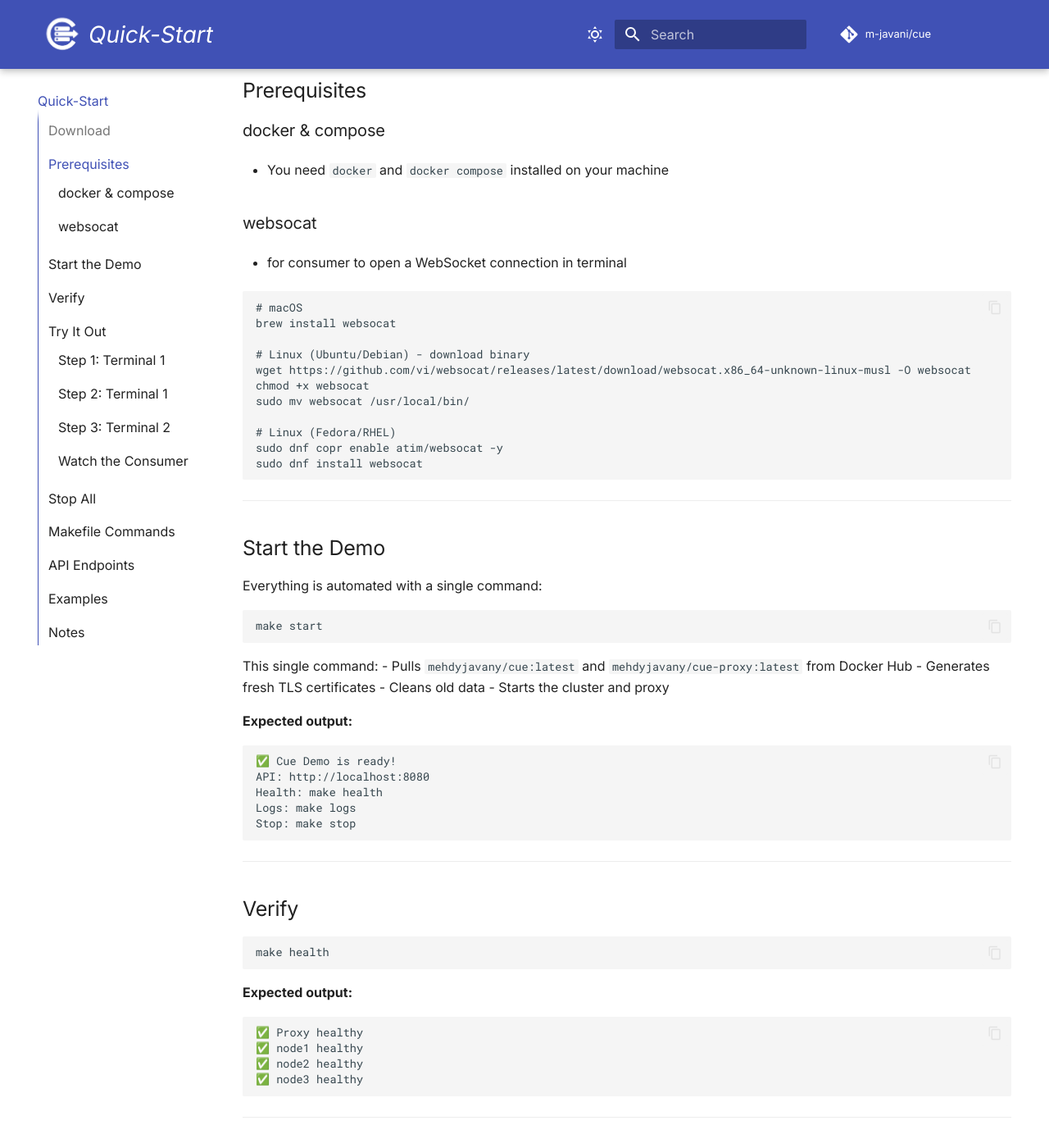
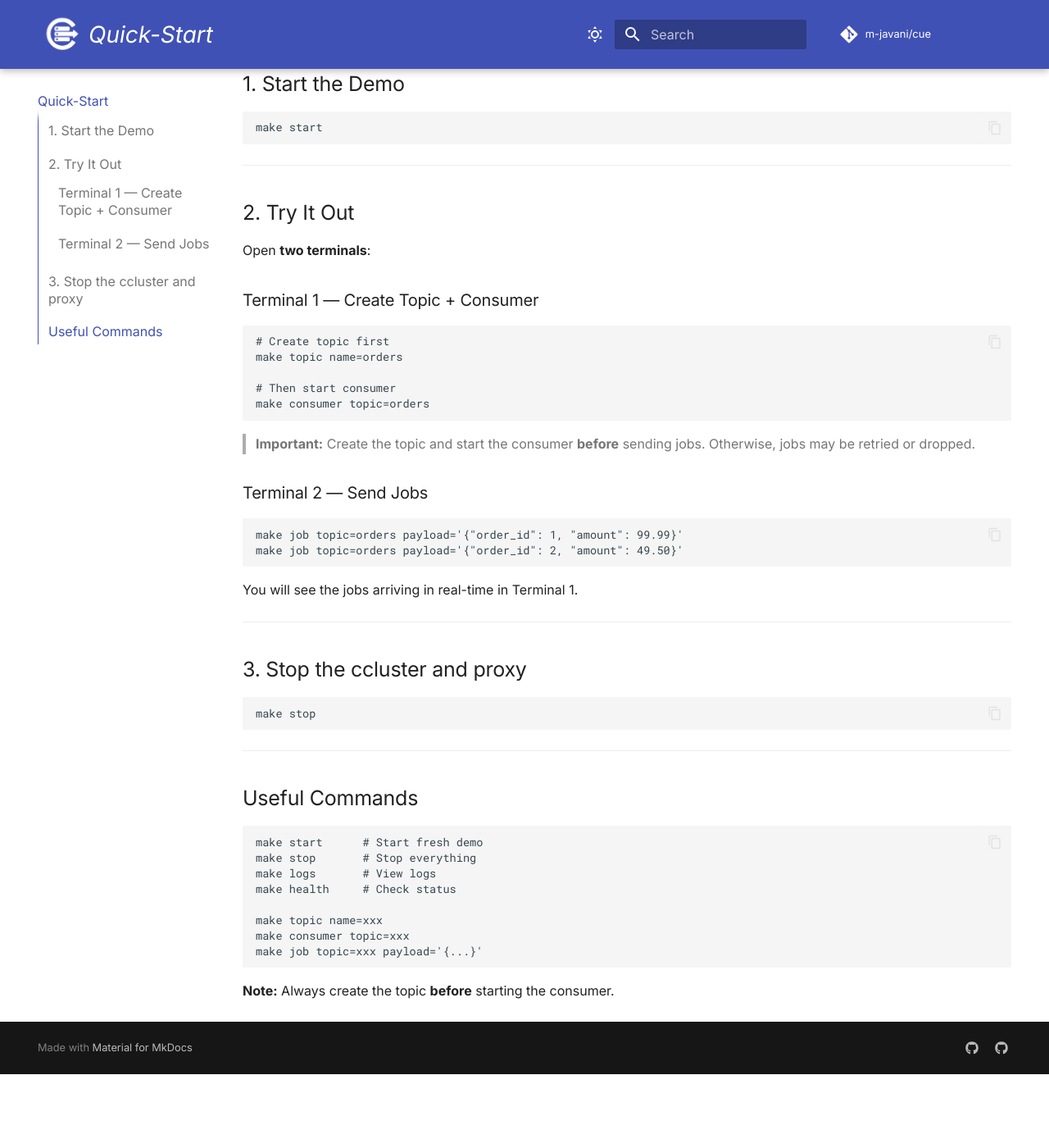
Before and after one commit to m-javani/cue-docs, an MkDocs documentation site: the page built from docs/quickstart.md, in a window 1280 px wide and 1400 px high, scrolled down 419 px. Shown: the whole window at 82% size. Built offline with MkDocs 1.6.1 and Material for MkDocs 9.7.7, drawn with Linux system fonts in a browser that asks for light colours; comment, search, counter and statistics services are not loaded; after the commit the page ends 1729 px from its top, so only the background shows below that; some of the changed text lies outside the part shown.

Commit message:
update: quic start and demo files

````diff
--- a/docs/quickstart.md
+++ b/docs/quickstart.md
@@ -1,207 +1,71 @@
-# Quick Start
+# Cue Quick Start
 
-The fastest way to try Cue is with the **pre-packaged demo environment**.
+**Prerequisites**
 
-## Download
-
-[Download the demo zip here](../assets/demo/demo.zip)
-
-```bash
-cd demo
-```
-
-## Prerequisites
-
-### docker & compose
-- You need `docker` and `docker compose` installed on your machine
-
-### websocat
-- for consumer to open a WebSocket connection in terminal
-
-```bash
-# macOS
-brew install websocat
-
-# Linux (Ubuntu/Debian) - download binary
-wget https://github.com/vi/websocat/releases/latest/download/websocat.x86_64-unknown-linux-musl -O websocat
-chmod +x websocat
-sudo mv websocat /usr/local/bin/
-
-# Linux (Fedora/RHEL)
-sudo dnf copr enable atim/websocat -y
-sudo dnf install websocat
-```
+- Docker and Docker Compose installed
+- Python 3 installed
+- Install WebSocket library (one time):
+  ```bash
+  pip3 install websockets
+  ```
 
 ---
 
-## Start the Demo
-
-Everything is automated with a single command:
+## 1. Start the Demo
 
 ```bash
 make start
 ```
 
-This single command:
-- Pulls `mehdyjavany/cue:latest` and `mehdyjavany/cue-proxy:latest` from Docker Hub
-- Generates fresh TLS certificates
-- Cleans old data
-- Starts the cluster and proxy
+---
 
-**Expected output:**
-```
-✅ Cue Demo is ready!
-API: http://localhost:8080
-Health: make health
-Logs: make logs
-Stop: make stop
+## 2. Try It Out
+
+Open **two terminals**:
+
+### Terminal 1 — Create Topic + Consumer
+
+```bash
+# Create topic first
+make topic name=orders
+
+# Then start consumer
+make consumer topic=orders
 ```
 
----
+> **Important:** Create the topic and start the consumer **before** sending jobs. Otherwise, jobs may be retried or dropped.
 
-## Verify
-
-```bash
-make health
-```
-
-**Expected output:**
-```
-✅ Proxy healthy
-✅ node1 healthy
-✅ node2 healthy
-✅ node3 healthy
-```
-
----
-
-## Try It Out
-
-You'll need **two terminals** for this demo.
-
-### Step 1: Terminal 1
-- Create a Topic
-
-```bash
-make topic name=orders
-```
-
-**Expected output:**
-```
-{"status":"success"}
-```
-
-### Step 2: Terminal 1
-- Subscribe as Consumer (WebSocket)
-
-```bash
-make subscribe topic=orders
-```
-
-This opens a WebSocket connection and waits for jobs.
-
-**Expected output:**
-```
-{"action":"accepted","topic":"","jobId":"","seqId":0,"data":null}
-```
-
-### Step 3: Terminal 2
-- Add Jobs
+### Terminal 2 — Send Jobs
 
 ```bash
 make job topic=orders payload='{"order_id": 1, "amount": 99.99}'
 make job topic=orders payload='{"order_id": 2, "amount": 49.50}'
-make job topic=orders payload='{"order_id": 3, "amount": 150.00}'
 ```
 
-**Expected output:**
-```
-{"job_id":"job-1782218880-1598043","status":"success"}
-```
-
-### Watch the Consumer
-
-In Terminal 1, you'll see jobs arriving in real-time:
-
-```json
-{"action":"accepted","topic":"","jobId":"","seqId":0,"data":null}
-{"action":"job","topic":"orders","jobId":"job-1782218880-1598043","seqId":1,"data":{"order_id":1,"amount":99.99}}
-{"action":"job","topic":"orders","jobId":"job-1782218892-1598362","seqId":2,"data":{"order_id":2,"amount":49.50}}
-{"action":"job","topic":"orders","jobId":"job-1782218898-1598558","seqId":3,"data":{"order_id":3,"amount":150.00}}
-```
+You will see the jobs arriving in real-time in Terminal 1.
 
 ---
 
-## Stop All
+
+## 3. Stop the ccluster and proxy
 
 ```bash
 make stop
 ```
 
-This stops all containers and cleans up data.
-
 ---
 
-## Makefile Commands
-
-| Command | Description |
-|---------|-------------|
-| **Control** | |
-| `make start` | Pull images, generate certs, start everything with fresh data |
-| `make stop` | Stop all services and cleanup data |
-| `make restart` | Stop and start fresh |
-| `make logs` | View live logs |
-| `make health` | Check health of all services |
-| `make clean` | Remove everything (containers, data, certs) |
-| **API** | |
-| `make topic name=<topic>` | Create a new topic |
-| `make job topic=<topic> payload='<json>'` | Add a job to a topic |
-| `make subscribe topic=<topic>` | Subscribe as consumer (WebSocket) |
-
----
-
-## API Endpoints
-
-| Endpoint | Method | Description |
-|----------|--------|-------------|
-| `/health` | GET | Health check |
-| `/metrics` | GET | Prometheus metrics |
-| `/producer/topic` | POST | Create a topic |
-| `/producer/job` | POST | Add a job |
-| `/ws` | WebSocket | Subscribe as consumer |
-
----
-
-## Examples
+## Useful Commands
 
 ```bash
-# Start the demo
-make start
+make start      # Start fresh demo
+make stop       # Stop everything
+make logs       # View logs
+make health     # Check status
 
-# Create a topic
-make topic name=orders
-
-# Add jobs
-make job topic=orders payload='{"product":"book","quantity":1}'
-
-# Subscribe to a topic
-make subscribe topic=orders
-
-# Check health
-make health
-
-# View logs
-make logs
-
-# Stop everything
-make stop
+make topic name=xxx
+make consumer topic=xxx
+make job topic=xxx payload='{...}'
 ```
 
----
-
-## Notes
-
-- Certificates and data are automatically cleaned on every `make start`
-- No local build required - everything is pulled from Docker Hub
-- All services are configured for HTTP (no TLS for API simplicity)
-- Cluster communication uses TLS certificates generated automatically
+**Note:** Always create the topic **before** starting the consumer.
````
Also changed, not shown: 19 other files.
